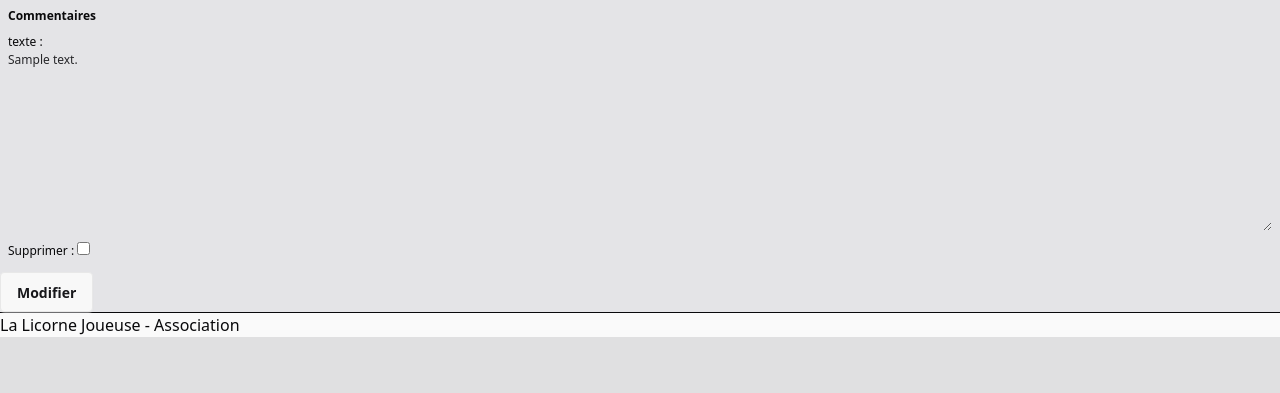
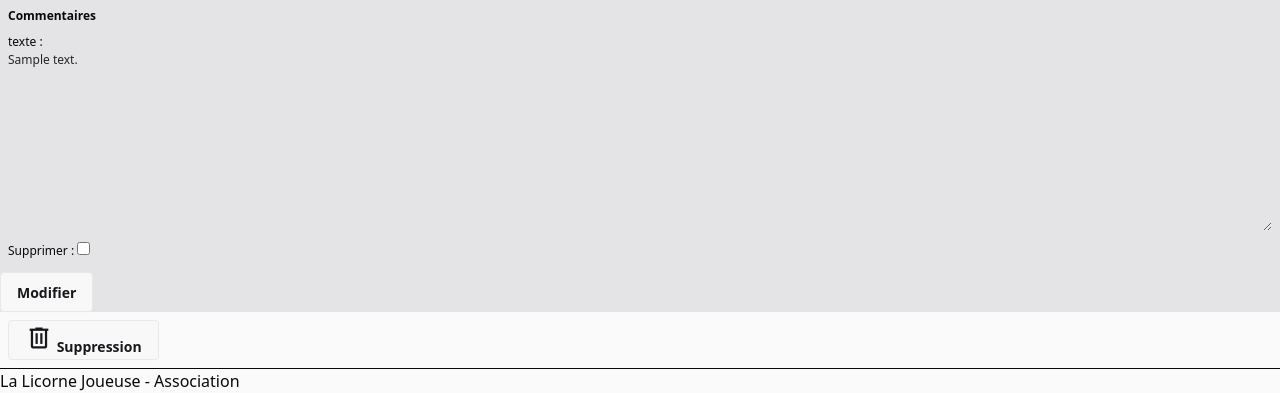
Before and after one commit to mopalion/licornejoueuse, a Django app: page /inventory/games/1/ in a window 1280 px wide. Shown: the part 1807-2200 px from the top of the page. Before the commit the page ends 2144 px from the top, so only its background shows below. Run offline with Django 5.2, Linux system fonts and the light colour scheme; a user stored in the database is signed in; tables that the repository leaves empty hold one stand-in row (values such as "Sample post"); style sheets or scripts are compiled from the project's sources; some libraries are stand-ins or nearby versions.

Commit message:
feat: can delete game

```diff
--- /dev/null
+++ b/games/templates/games/game_deleted.html
@@ -0,0 +1,6 @@
+{% extends 'main.html' %}
+{% block content %}
+<div role="alert" class="alert alert-success m-2">
+  <p>Le jeu a bien été supprimé</p>
+</div>
+{% endblock %}
--- a/games/templates/games/update_game.html
+++ b/games/templates/games/update_game.html
@@ -25,4 +25,5 @@
   </fieldset>
   <input class="btn" type="submit" value="Modifier"/>
 </form>
+<button class="btn m-2" type="button"><a href="{% url 'delete_game' game.number %}"><span class="material-symbols-outlined text-base">delete</span> Suppression</a></button>
 {% endblock %}
--- a/games/urls.py
+++ b/games/urls.py
@@ -19,4 +19,6 @@ urlpatterns = [
         path("inventory/comment_csv", views.generate_comment_csv, name="generate_comment_csv"),
         path("inventory/new_comment/<int:number>/", views.new_comment, name="new_comment"),
         path("inventory/comment_added/", views.comment_added, name="comment_added"),
+        path("inventory/games/delete/<int:number>/", views.delete_game, name="delete_game"),
+        path("inventory/games/deleted_game/", views.game_deleted, name="game_deleted"),
         ]
--- a/games/views.py
+++ b/games/views.py
@@ -462,3 +462,32 @@ def comment_added(request):
     """
 
     return render(request, "games/comment_added.html")
+
+@login_required
+def delete_game(request, number):
+    """
+    Propose to delete the game with number number
+
+    Args:
+        request: Django Request object.
+        number: number of game to delete
+    Returns:
+        The delete page or redirect if game is deleted
+    """
+    game = Game.objects.get(number=number)
+    if request.method == "POST":
+        game.delete()
+        return redirect("game_deleted")
+    return render(request, "games/delete_game.html", {"game": game})
+
+@login_required
+def game_deleted(request):
+    """
+    Validate the deletion of a game
+
+    Args:
+        request: Django Request object.
+    Returns:
+        The validation of deleted game page
+    """
+    return render(request, "games/game_deleted.html")
--- a/licornejoueuse/templates/main.html
+++ b/licornejoueuse/templates/main.html
@@ -6,7 +6,7 @@
   <meta name="viewport" content="width=device-width, initial-scale=1.0" />
 	<title>Licorne Joueuse</title>
   {% tailwind_css %}
-  <link href="https://fonts.googleapis.com/css2?family=Material+Symbols+Outlined&icon_names=action_key,add_circle,align_center,chat,close,crisis_alert,filter_list,filter_list_off,login,logout,save,shelves,sync_saved_locally,view_list" rel="stylesheet">
+  <link href="https://fonts.googleapis.com/css2?family=Material+Symbols+Outlined&icon_names=action_key,add_circle,align_center,chat,close,crisis_alert,delete,filter_list,filter_list_off,login,logout,save,shelves,sync_saved_locally,view_list" rel="stylesheet">
   <style type="text/css">
     .material-symbols-outlined.text-base {
       font-size: 2em;
```
Also changed, not shown: games/templates/games/delete_game.html (added, +10 -0 lines).
